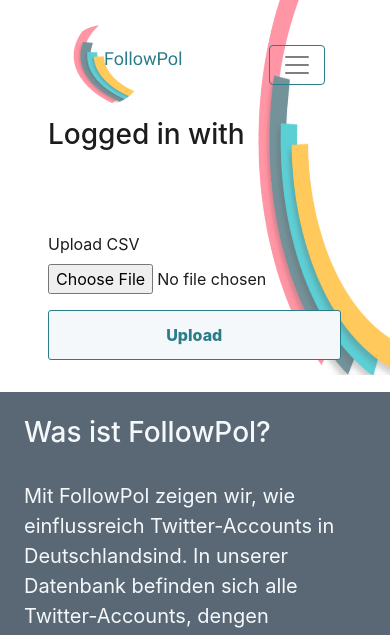
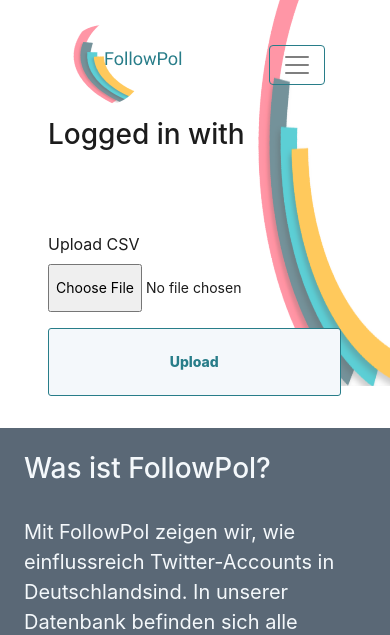
Before and after one commit to benattali/followpol, a Flask app: template followpol/templates/adminpage.html in a window 390 px wide. Shown: the top 635 px of the page. Run offline with Flask 2, Linux system fonts and the light colour scheme; the template is opened without the code that fills it: values that come from a table or form of the project are taken from there, others are empty; some libraries are stand-ins or nearby versions.

Commit message:
responsiveness

```diff
--- a/followpol/static/main.css
+++ b/followpol/static/main.css
@@ -194,4 +194,9 @@ span a:hover {
   .icon-toggle-at {
     display: none;
   }
+  input,
+  input::-webkit-input-placeholder {
+    font-size: 14px;
+    line-height: 3;
+  }
 }
```
